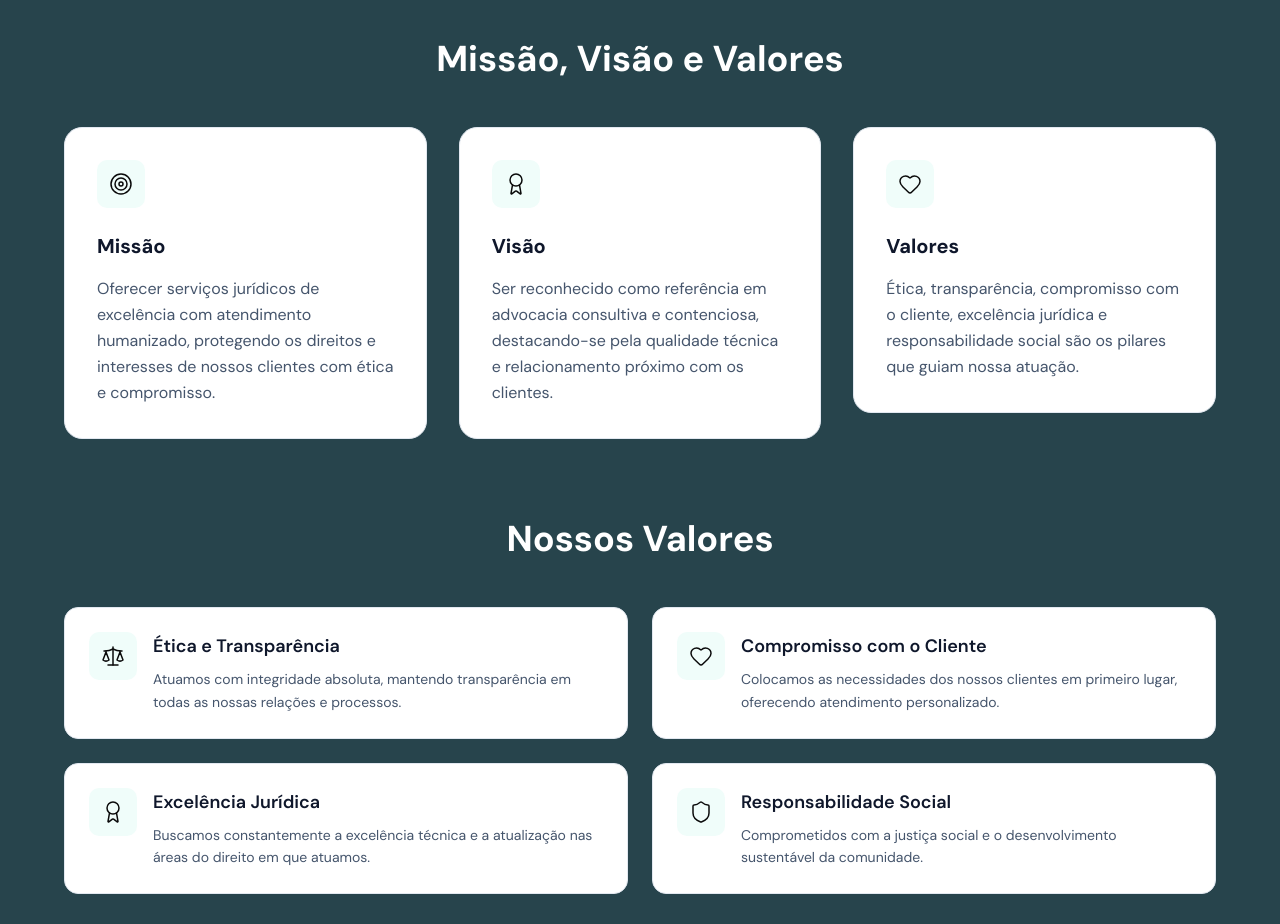
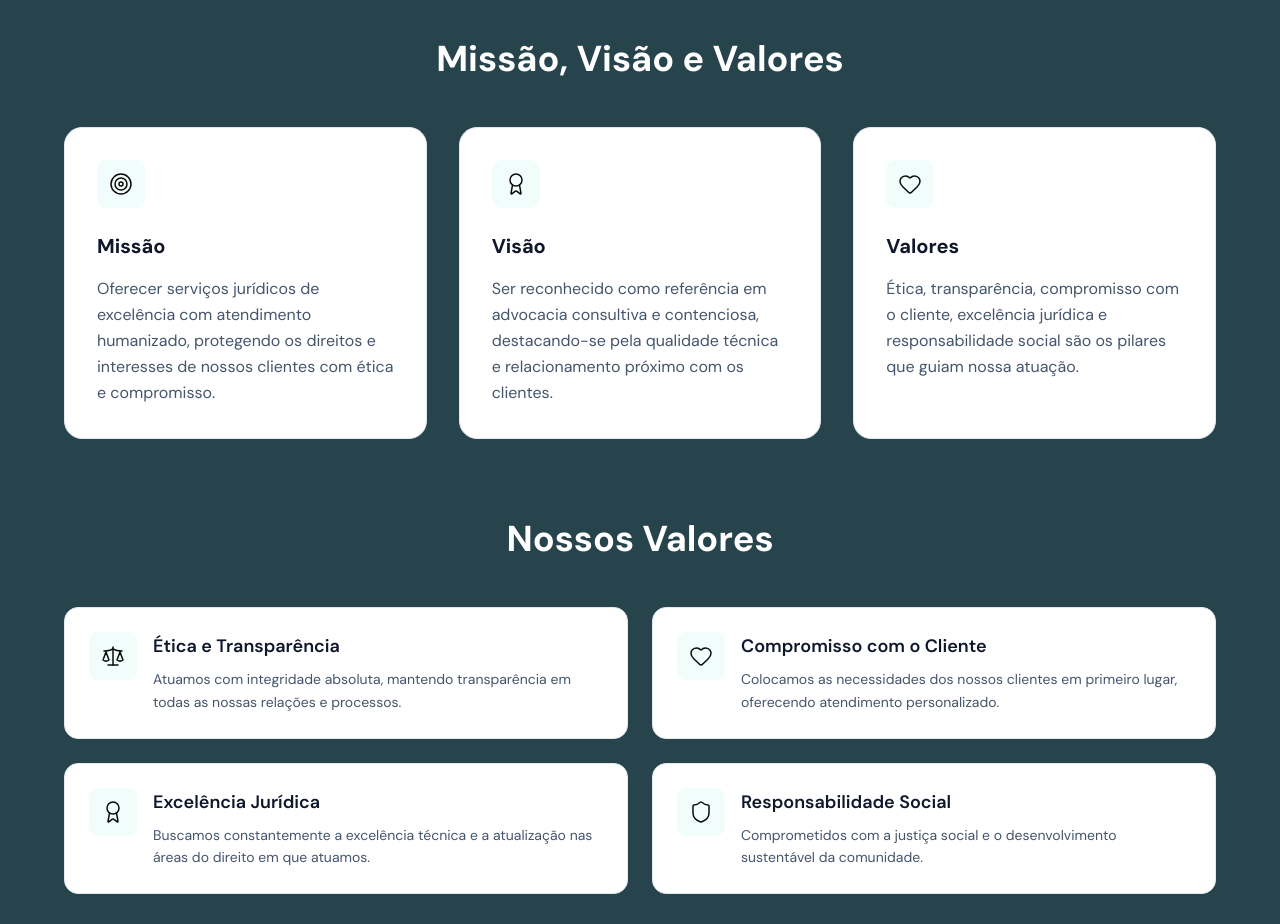
Before and after one commit to gabrielrlima/soufe-advogados, a Next.js app: page /sobre in a window 1280 px wide. Shown: the part 980-1904 px from the top of the page. Built offline with nearby package versions, Linux system fonts and the light colour scheme.

Commit message:
fix: padronização de altura dos cards Missão, Visão e Valores na página sobre

```diff
--- a/src/app/sobre/page.tsx
+++ b/src/app/sobre/page.tsx
@@ -132,7 +132,7 @@ export default function SobrePage() {
               <ScrollReveal delay={0.2}>
                 <motion.div
                   whileHover={{ y: -4 }}
-                  className="bg-white rounded-2xl p-8 border border-slate-200 hover:border-[#27444C]500 transition-all"
+                  className="bg-white rounded-2xl p-8 border border-slate-200 hover:border-[#27444C]500 transition-all h-full min-h-[280px] flex flex-col"
                 >
                   <div className="w-12 h-12 rounded-lg bg-teal-50 flex items-center justify-center mb-6">
                     <Target className="w-6 h-6 text-[#27444C]600" strokeWidth={1.5} />
@@ -148,7 +148,7 @@ export default function SobrePage() {
               <ScrollReveal delay={0.3}>
                 <motion.div
                   whileHover={{ y: -4 }}
-                  className="bg-white rounded-2xl p-8 border border-slate-200 hover:border-[#27444C]500 transition-all"
+                  className="bg-white rounded-2xl p-8 border border-slate-200 hover:border-[#27444C]500 transition-all h-full min-h-[280px] flex flex-col"
                 >
                   <div className="w-12 h-12 rounded-lg bg-teal-50 flex items-center justify-center mb-6">
                     <Award className="w-6 h-6 text-[#27444C]600" strokeWidth={1.5} />
@@ -164,7 +164,7 @@ export default function SobrePage() {
               <ScrollReveal delay={0.4}>
                 <motion.div
                   whileHover={{ y: -4 }}
-                  className="bg-white rounded-2xl p-8 border border-slate-200 hover:border-[#27444C]500 transition-all"
+                  className="bg-white rounded-2xl p-8 border border-slate-200 hover:border-[#27444C]500 transition-all h-full min-h-[280px] flex flex-col"
                 >
                   <div className="w-12 h-12 rounded-lg bg-teal-50 flex items-center justify-center mb-6">
                     <Heart className="w-6 h-6 text-[#27444C]600" strokeWidth={1.5} />
```
